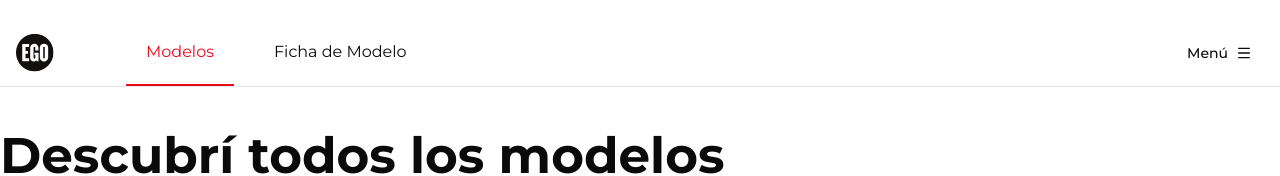
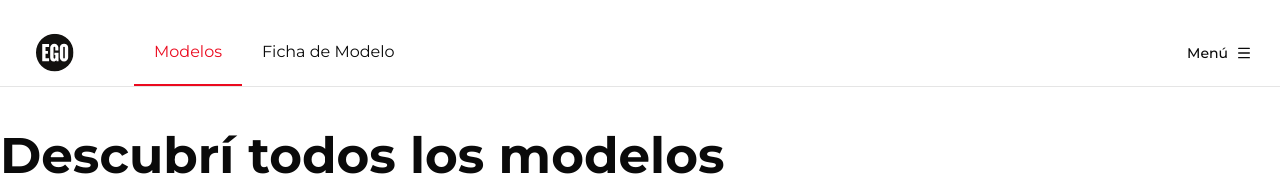
Before and after one commit to Benit0Trdlla/ego-tech-test, a Next.js app: page / in a window 1280 px wide. Shown: the top 176 px of the page. Built offline with nearby package versions, Linux system fonts and the light colour scheme; no server answers.

Commit message:
Refactor MenuTab to use list elements and adjust Navbar spacing

```diff
--- a/components/Navbar.tsx
+++ b/components/Navbar.tsx
@@ -4,8 +4,8 @@ import Image from "next/image";
 export function Navbar() {
     return (
         <header className="w-full px-4 pt-5 mb-5 flex items-center justify-between border-b">
-            <div className="flex items-center justify-between gap-8">
-                <Image src="/Logo.svg" alt="EGO Logo" width={38} height={40} />
+            <div className="flex items-center justify-between gap-5">
+                <Image src="/Logo.svg" alt="EGO Logo" width={38} height={40} className="ml-5"/>
                 <div className="ml-10">
                     <MenuTab />
                 </div>
--- a/components/ui/MenuTab.tsx
+++ b/components/ui/MenuTab.tsx
@@ -1,5 +1,4 @@
 "use client";
-import { Button } from "./button";
 import { useState } from "react";
 
 const tabs: string[] = [
@@ -12,15 +11,17 @@ export const MenuTab = () => {
 
     return (
         <nav className="gap-5 flex-wrap hidden md:flex">
+            <ul className="flex">
                 {tabs.map((tab) => (
-                <div
+                    <li
                         key={tab}
                         onClick={() => setActiveTab(tab)}
-                    className={` transition-colors duration-200 hover:bg-white p-5 ${activeTab === tab ? "text-[#EB0A1E] border-b-2 border-[#EB0A1E]" : ""}`}
+                        className={`transition-colors duration-200 hover:bg-white p-5 ${activeTab === tab ? "text-[#EB0A1E] border-b-2 border-[#EB0A1E]" : ""}`}
                     >
                         {tab}
-                </div>
+                    </li>
                 ))}
+            </ul>
         </nav>
     )
 }
```
Lines whose indentation alone changed are shown as unchanged.
